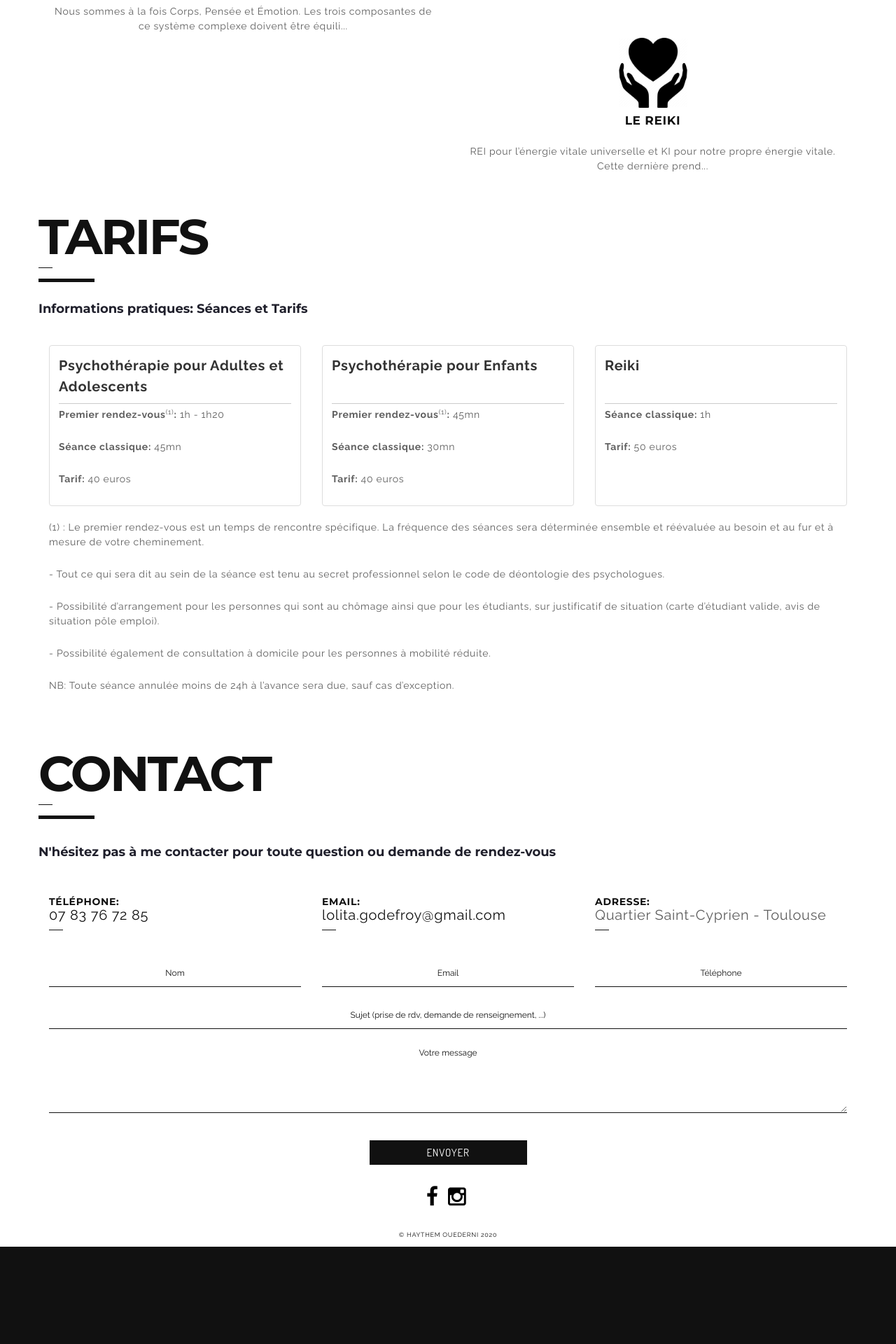
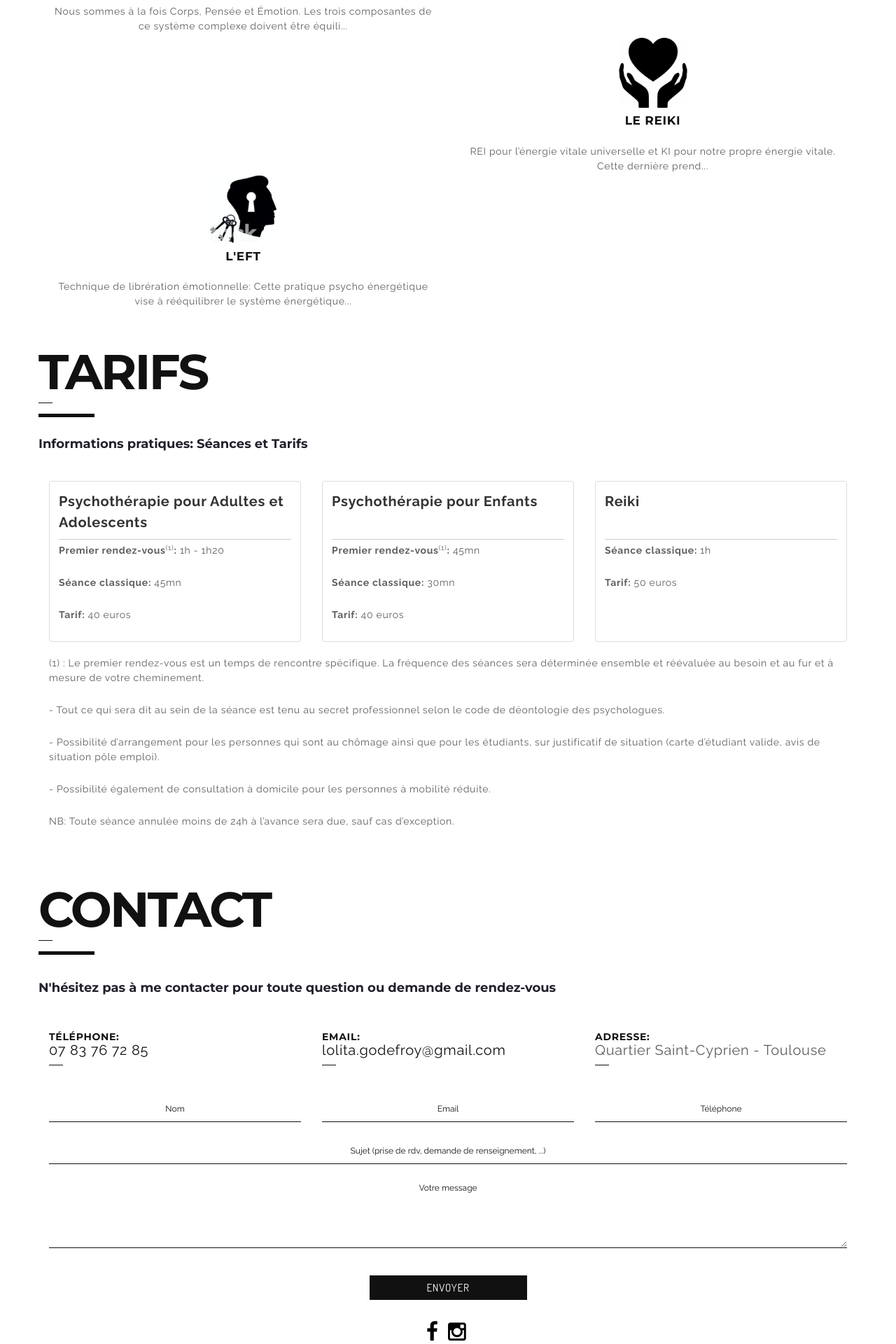
Before and after one commit to Lolita5/lolita-godefroy-psychologue.github.io, a Jekyll site: the page built from index.html, in a window 1280 px wide. Shown: the part 1535-3455 px from the top of the page at 70% size. Built offline with Jekyll 4.4.1, drawn with Linux system fonts in a browser that asks for light colours; comment, search, counter and statistics services are not loaded; before the commit the page ends 3316 px from its top, so only the background shows below that.

Commit message:
Add EFT section

```diff
--- a/_includes/home_screen/contact.html
+++ b/_includes/home_screen/contact.html
@@ -91,3 +91,4 @@
         <!-- container end -->
     </div>
     <!-- contact page end -->
+</div>
--- a/_includes/home_screen/general.html
+++ b/_includes/home_screen/general.html
@@ -27,8 +27,8 @@
                 data-toggle="modal"
                 data-target="#presentation"
                 title="Présentation">
-                <div class="general-img">
-                    <img alt="Qui suis-je?" src="assets/img/general/presentation.png" class="reiki-img">
+                <div class="general-img-container">
+                    <img alt="Qui suis-je?" src="assets/img/general/presentation.png">
                 </div>
                 <h3 class="general-title">
                     Qui suis-je?
@@ -40,11 +40,12 @@
             </div>
             <!-- col left end -->
             <!-- col right start -->
-            <div class="col-md-6 general-hover general-move-down" title="Reiki"
+            <div class="col-md-6 general-hover general-move-down"
+                title="Un psy: pour qui? quand?"
                 data-toggle="modal"
                 data-target="#audiance">
-                <div class="general-img">
-                    <img alt="Un psy: pour qui? quand?" src="assets/img/general/psy.png" class="reiki-img">
+                <div class="general-img-container">
+                    <img alt="Un psy: pour qui? quand?" src="assets/img/general/psy.png">
                 </div>
                 <h3 class="general-title">
                     Un psy: pour qui? quand?
@@ -58,11 +59,11 @@
             <!-- col left start -->
             <div
                 class="col-md-6 general-hover"
-                title="Plus d'informations"
+                title="Approche"
                 data-toggle="modal"
                 data-target="#approche">
-                <div class="general-img">
-                    <img alt="reiki" src="assets/img/general/approche.jpg" class="reiki-img">
+                <div class="general-img-container">
+                    <img alt="reiki" src="assets/img/general/approche.jpg">
                 </div>
                 <h3 class="general-title">
                     Une approche douce et globale
@@ -76,11 +77,11 @@
             <!-- col right start -->
             <div
                 class="col-md-6 general-hover general-move-down"
-                title="Plus d'informations"
+                title="Reiki"
                 data-toggle="modal"
                 data-target="#reiki">
-                <div class="general-img">
-                    <img alt="reiki" src="assets/img/general/reiki.png" class="reiki-img">
+                <div class="general-img-container">
+                    <img alt="reiki" src="assets/img/general/reiki.png">
                 </div>
                 <h3 class="general-title">
                     le Reiki
@@ -90,6 +91,23 @@
                 </div>
             </div>
             <!-- col right end -->
+            <!-- col left start -->
+            <div
+                class="col-md-6 general-hover"
+                title="EFT"
+                data-toggle="modal"
+                data-target="#eft">
+                <div class="general-img-container">
+                    <img alt="reiki" src="assets/img/general/eft.png">
+                </div>
+                <h3 class="general-title">
+                    L'EFT
+                </h3>
+                <div class="general-description">
+                    Technique de librération émotionnelle: Cette pratique psycho énergétique vise à rééquilibrer le système énergétique...
+                </div>
+            </div>
+         <!-- col left end -->
         </div>
         <!-- row end -->
     </div>
@@ -108,6 +126,9 @@
     <!-- Reiki modal start -->
     {% include home_screen/modals/reiki.modal.html %}
     <!-- Reiki modal end -->
+    <!-- Eft modal start -->
+    {% include home_screen/modals/eft.modal.html %}
+    <!-- Eft modal end -->
     <!-- List of modals end -->
 </div>
 <!-- general page end -->
--- /dev/null
+++ b/_includes/home_screen/modals/eft.modal.html
@@ -0,0 +1,45 @@
+<div class="modal fade modals-common eft-modal"
+  id="eft"
+  tabindex="-1"
+  role="dialog"
+  aria-labelledby="eftModalLabel">
+  <div class="modal-dialog" role="document">
+      <div class="modal-content">
+          <div class="modal-header">
+            <div class="modal-header-overlay"></div>
+            <div class="label-container">
+              <h1 id="eftModalLabel">L'EFT</h1>
+            </div>
+          </div>
+          <div class="modal-body">
+            <div>
+              <p class="eft-signification">
+                <b>EFT</b>: <i>emotionnal freedom technique</i> ou <i>technique de librération émotionnelle</i>
+              </p>
+              <p>
+                Cette pratique psycho énergétique vise à rééquilibrer le système énergétique d’une personne en
+                tapotant doucement certains points de la tête et du buste selon les savoirs ancestraux de la
+                médecine chinoise. Ainsi, cette méthode permet la libération des émotions telles que la colère,
+                la tristesse, le sentiment d’abandon et d’injustice, la peur et les angoisses, la timidité, le manque
+                de confiance en soi, le deuil, les traumatismes, les dépendances, la honte, l’insomnie, la
+                jalousie, la rancune, le manque de motivation etc
+              </p>
+              <p>
+                L'EFT fait partie des thérapies dites “brèves” car ils permet en effet de raccourcir
+                considérablement la durée d’un processus de traitement et de suivi dès lors qu’il y a une prise
+                de conscience de ce qu’il faut rééquilibrer en soi.
+              </p>
+
+              <p>
+                Il s’agit d’une méthode douce qui peut être pratiquée sur les adultes comme les enfants y
+                compris les plus jeunes. Par ailleurs, il n’y a aucune contre indication pour l’utilisation de cette méthode, en revanche il convient de
+                rappeler qu’en aucun cas elle ne se substitue à un traitement médical quel qu’il soit.
+              </p>
+            </div>
+          </div>
+          <div class="modal-footer">
+              <button type="button" class="btn-outline" data-dismiss="modal">Fermer</button>
+          </div>
+      </div>
+  </div>
+</div>
--- a/_sass/home_screen/general.scss
+++ b/_sass/home_screen/general.scss
@@ -21,7 +21,7 @@
         &:hover {
             cursor: pointer;
         }
-        .general-img {
+        .general-img-container {
             img {
                 height: 100px;
                 width: 100px;
--- /dev/null
+++ b/_sass/home_screen/modals/eft.modal.scss
@@ -0,0 +1,6 @@
+.eft-modal {
+  p.eft-signification {
+    text-indent: 0;
+    padding-bottom: 15px;
+  }
+}
--- a/css/main.scss
+++ b/css/main.scss
@@ -9,4 +9,5 @@
 @import "home_screen/general";
 @import "home_screen/modals/common-modals";
 @import "home_screen/modals/reiki.modal";
+@import "home_screen/modals/eft.modal";
 @import "header";
```
Also changed, not shown: Gemfile.lock, assets/img/general/eft.png (added), lib/css/style.css.
